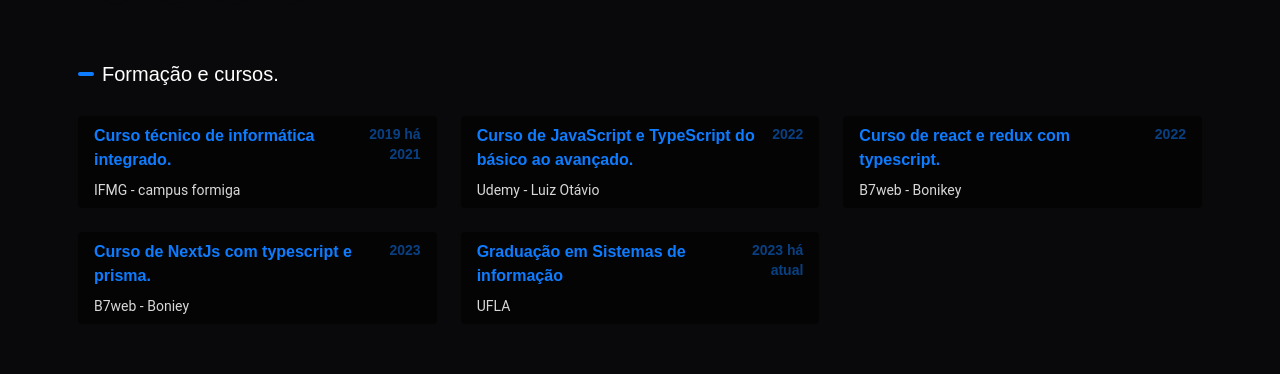
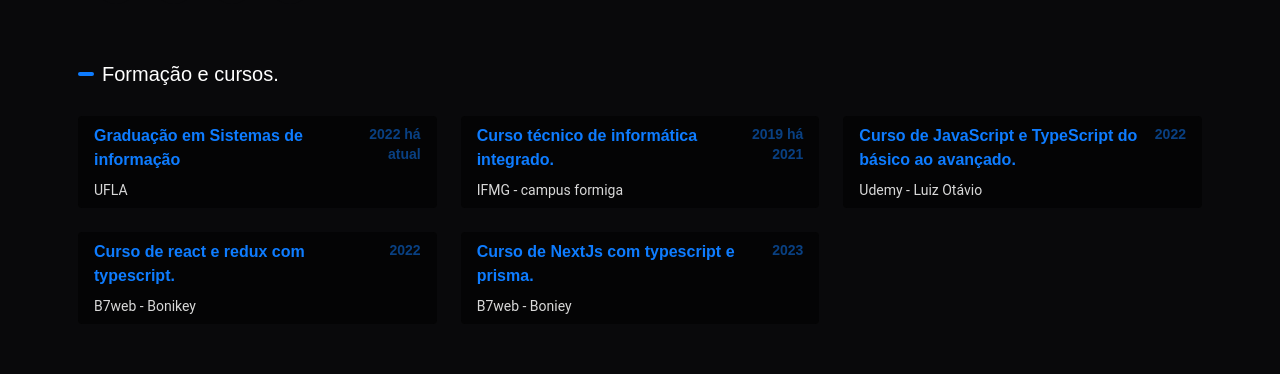
Before and after one commit to c-souzs/my-portfolio, a React (Vite) app: page / in a window 1280 px wide. Shown: the part 1260-1634 px from the top of the page. Built offline with nearby package versions, Linux system fonts and the light colour scheme.

Commit message:
Custom formation data

```diff
--- a/src/components/About/Formation.tsx
+++ b/src/components/About/Formation.tsx
@@ -1,4 +1,9 @@
 const courses = [
+    {
+        name: "Graduação em Sistemas de informação",
+        place: "UFLA",
+        date: "2022 há atual"
+    },
     {
         name: "Curso técnico de informática integrado.",
         place: "IFMG - campus formiga",
@@ -19,11 +24,6 @@ const courses = [
         place: "B7web - Boniey",
         date: "2023"
     },
-    {
-        name: "Graduação em Sistemas de informação",
-        place: "UFLA",
-        date: "2023 há atual"
-    }
 ]
 
 const Formation = () => {
```
